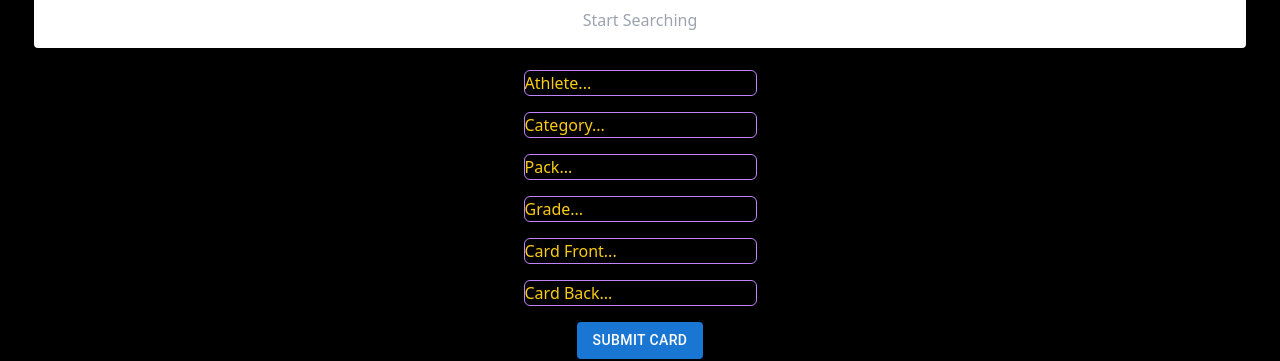
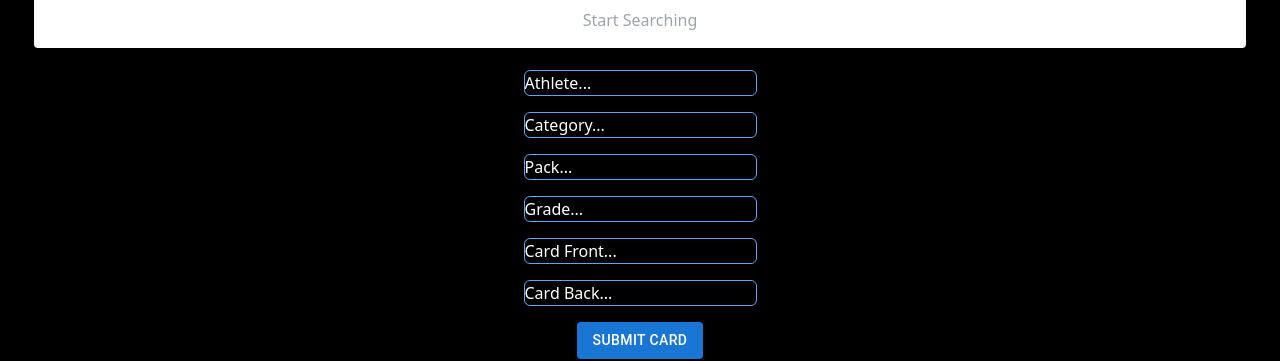
Before and after one commit to JimTensen/GROUP-PROJECT, a React (Create React App) app in the folder frontend/: page /vault in a window 1280 px wide. Shown: the part 194-555 px from the top of the page. Built offline with nearby package versions, Linux system fonts and the light colour scheme; data requests are answered from the project's data file.

Commit message:
changed CardForm

```diff
--- a/frontend/src/components/CardForm.js
+++ b/frontend/src/components/CardForm.js
@@ -32,23 +32,24 @@ function CardForm({addCard}) {
   return (
     <div className="bg-black">
       <form onSubmit={ handleSubmit }>
+        <div></div>
       <div>
-        <input className="border-purple-400 border rounded-md bg-black text-purple-400 placeholder-yellow-400 " type='text' placeholder='Athlete...'onChange={ e => athleteChange(e) }/>
+        <input className="border-blue-400 border rounded-md bg-black text-blue-400 placeholder-white " type='text' placeholder='Athlete...'onChange={ e => athleteChange(e) }/>
       </div>
       <div className="pt-4">
-        <input className="border-purple-400 border rounded-md bg-black text-purple-400 placeholder-yellow-400 " type='text' placeholder='Category...'onChange={ e => categoryChange(e) }/>
+        <input className="border-blue-400 border rounded-md bg-black text-blue-400 placeholder-white " type='text' placeholder='Category...'onChange={ e => categoryChange(e) }/>
       </div>
       <div className="pt-4">
-        <input className="border-purple-400 border rounded-md bg-black text-purple-400 placeholder-yellow-400 " type='text' placeholder='Pack...'onChange={ e => packChange(e) }/>
+        <input className="border-blue-400 border rounded-md bg-black text-blue-400 placeholder-white " type='text' placeholder='Pack...'onChange={ e => packChange(e) }/>
       </div>
       <div className="pt-4">
-        <input className="border-purple-400 border rounded-md bg-black text-purple-400 placeholder-yellow-400 " type='text' placeholder='Grade...'onChange={ e => gradeChange(e) }/>
+        <input className="border-blue-400 border rounded-md bg-black text-blue-400 placeholder-white " type='text' placeholder='Grade...'onChange={ e => gradeChange(e) }/>
       </div>
       <div className="pt-4">
-        <input className="border-purple-400 border rounded-md bg-black text-purple-400 placeholder-yellow-400 " type='text' placeholder='Card Front...'onChange={ e => cardFrontChange(e) }/>
+        <input className="border-blue-400 border rounded-md bg-black text-blue-400 placeholder-white " type='text' placeholder='Card Front...'onChange={ e => cardFrontChange(e) }/>
       </div>
       <div className="pt-4">
-        <input className="border-purple-400 border rounded-md bg-black text-purple-400 placeholder-yellow-400 " type='text' placeholder='Card Back...'onChange={ e => cardBackChange(e) }/>
+        <input className="border-blue-400 border rounded-md bg-black text-blue-400 placeholder-white " type='text' placeholder='Card Back...'onChange={ e => cardBackChange(e) }/>
       </div>
       <div className="pt-4">
         <Button variant="contained" className="border-purple-400 " type='submit'>Submit Card</Button>
```
